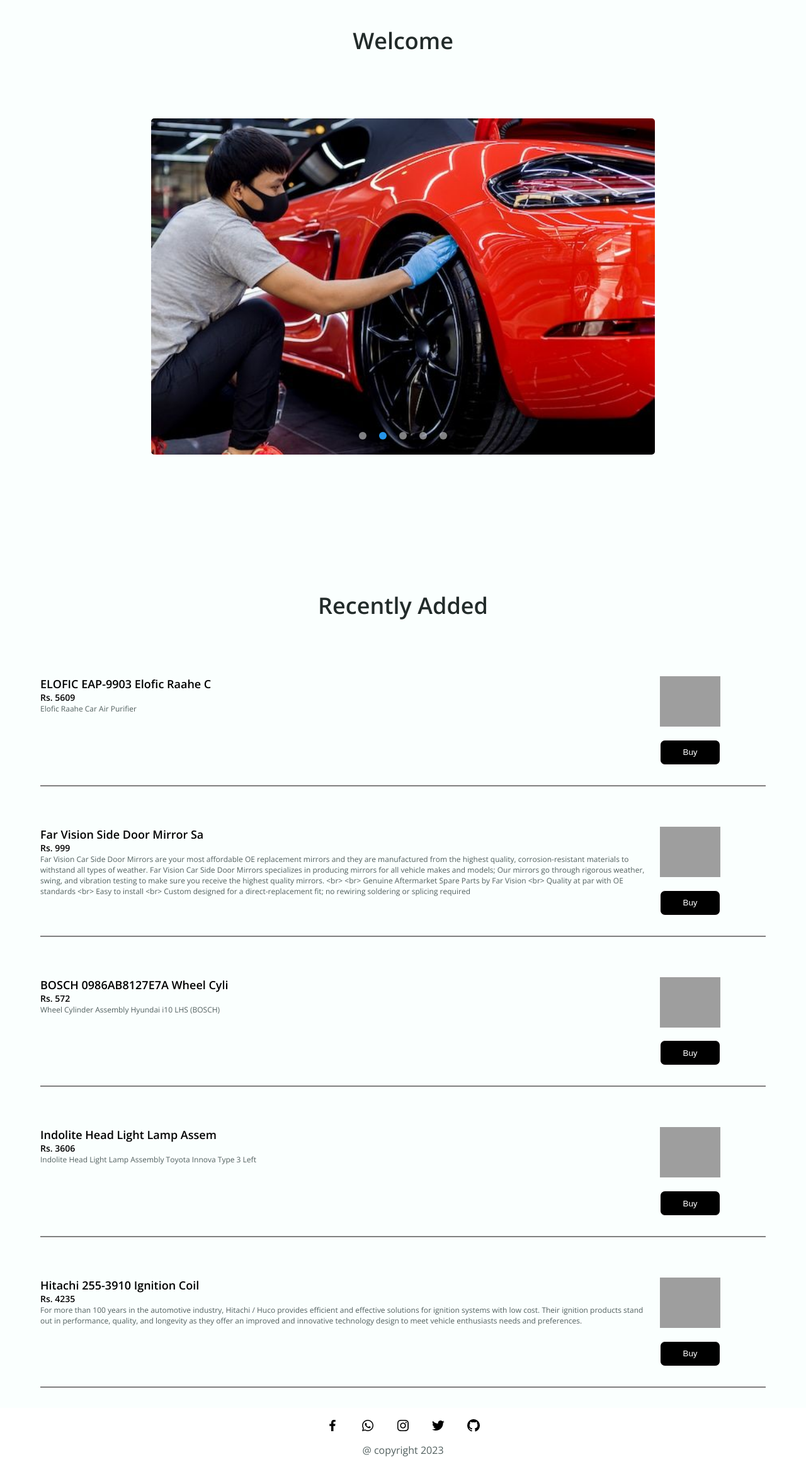
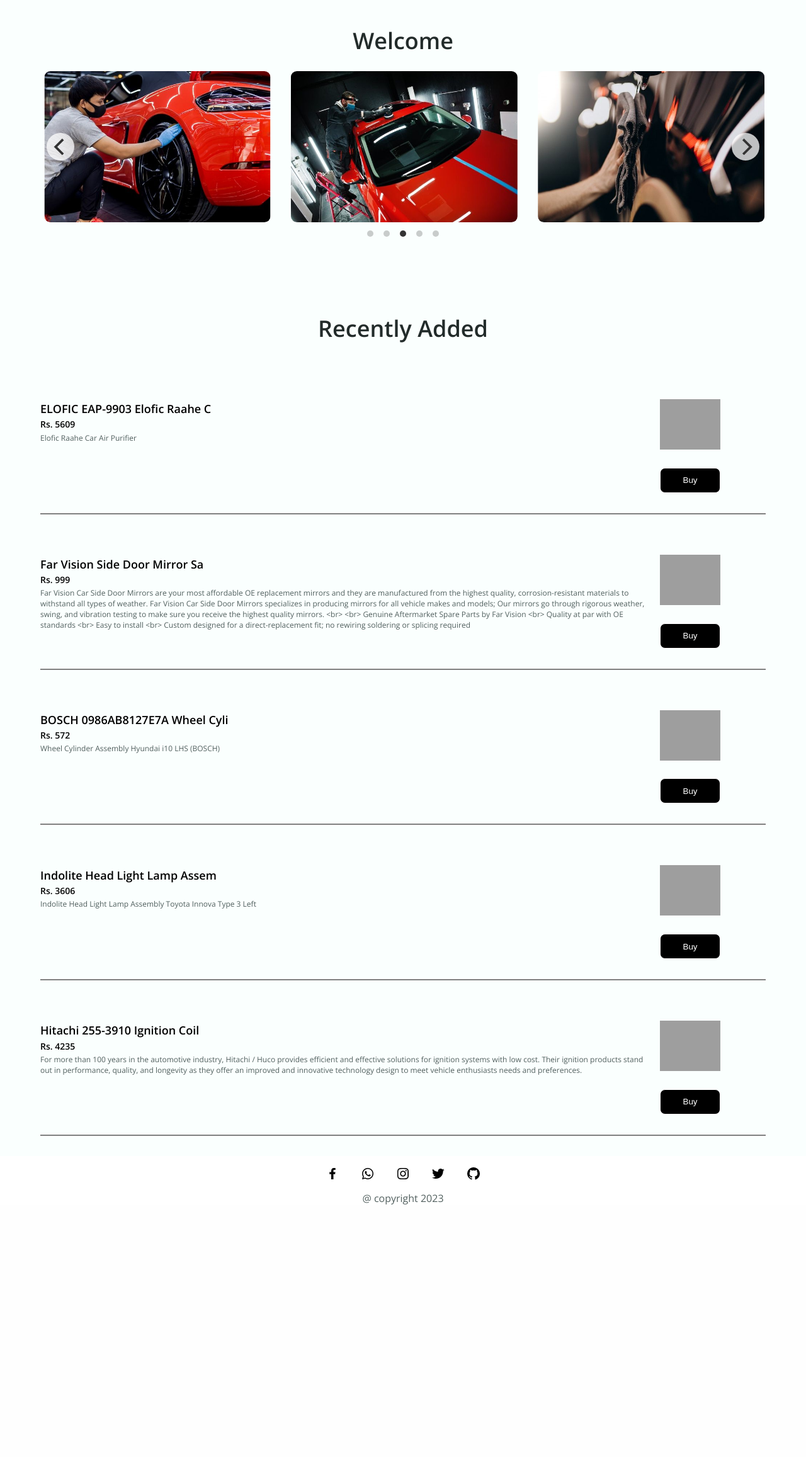
Before and after one commit to infinitus04/eMechanic, a Django app: page / in a window 1280 px wide. Shown: the part 72-2386 px from the top of the page at 63% size. After the commit the page ends 1985 px from the top, so only its background shows below. Run offline with Django 4.2, Linux system fonts and the light colour scheme; data comes from the database, SQL or seed files in the repository; grey boxes are pictures that could not be loaded.

Commit message:
p__home section -> flickity add and some basic change in service block

```diff
--- a/static/assets/css/styles.css
+++ b/static/assets/css/styles.css
@@ -364,9 +364,14 @@
 }
 
 
+.carousel-cell{
+  /* height: fit-content; */
+  height: 15rem;
+}
+
 .scroll__img {
-  height: 8rem;
-  width: 15rem;
+  height: 15rem;
+  width: auto;
   /* margin: 1rem; */
   margin: 0 1rem 0 1rem;
   border-radius: 0.6rem;
@@ -376,7 +381,6 @@
 
 
 }
-
 
 
 .scroll__img:hover {
@@ -437,7 +441,7 @@
   height: 2.5rem;
   width: 6rem;
   margin: auto;
-  margin-top: 0.3rem;
+  margin-top: 0.8rem;
 }
 
 .button__buy:hover {
@@ -458,6 +462,7 @@
 .font_black {
 
   color: black;
+  margin: 0.2rem auto;
 
 }
 
@@ -534,6 +539,12 @@
   align-items: center;
   justify-self: center;
 
+}
+
+.service__span{
+
+  margin: 0.5rem;
+  padding: 0.2rem;
 }
 
 /* ============== shoping with serch bar css====================== */
--- a/templates/index.html
+++ b/templates/index.html
@@ -11,6 +11,7 @@
 
     <!--=============== CSS ===============-->
     <link rel="stylesheet" href={% static 'assets/css/styles.css' %}>
+    <link rel="stylesheet" href="https://unpkg.com/flickity@2/dist/flickity.min.css">
 
     <title>Wash Your Car at your doorstep.</title>
 </head>
@@ -28,39 +29,16 @@
             <h2 class="section__title">Welcome </h2>
 
 
-            <!-- image slider starts here -->
+            <!-- image slider starts here  ( Flickity)-->
 
-            <div class="slider-container">
-             <div class="img-slider">
-      <div class="slide active">
-        <img src={% static 'assets/freeImg/1.jpeg' %} alt="">
-      </div>
-      <div class="slide">
-        <img src={% static 'assets/freeImg/2.jpeg' %} alt="">
+            <div class="carousel" data-flickity= '{ "wrapAround": true , "autoPlay": true }'>
+              <div class="carousel-cell"><img src={% static 'assets/freeImg/1.jpeg' %} class="scroll__img"  alt=""></div>
+              <div class="carousel-cell"><img src={% static 'assets/freeImg/2.jpeg' %} class="scroll__img"  alt=""></div>
+              <div class="carousel-cell"><img src={% static 'assets/freeImg/3.jpeg' %} class="scroll__img"  alt=""></div>
+              <div class="carousel-cell"><img src={% static 'assets/freeImg/4.jpeg' %} class="scroll__img"  alt=""></div>
+              <div class="carousel-cell"><img src={% static 'assets/freeImg/5.jpeg' %} class="scroll__img"  alt=""></div>
 
-      </div>
-      <div class="slide">
-        <img src={% static 'assets/freeImg/3.jpeg' %} alt="">
-
-      </div>
-      <div class="slide">
-        <img src={% static 'assets/freeImg/4.jpeg' %} alt="">
-
-      </div>
-      <div class="slide">
-        <img src={% static 'assets/freeImg/5.jpeg' %} alt="">
-
-      </div>
-      <div class="navigation">
-        <div class="btn active"></div>
-        <div class="btn"></div>
-        <div class="btn"></div>
-        <div class="btn"></div>
-        <div class="btn"></div>
-      </div>
-    </div>
-</div>
-
+            </div>
             <!-- image slider ends here -->
 
 
@@ -105,6 +83,7 @@
 
     <!--=============== MAIN JS ===============-->
     <script src={% static 'assets/js/main.js' %}></script>
+    <script src="https://unpkg.com/flickity@2/dist/flickity.pkgd.min.js"></script>
 
 
 
--- a/templates/indexService.html
+++ b/templates/indexService.html
@@ -32,7 +32,7 @@
                     <img class="service__img" src="{{data.service.img}}" alt="">
                     <h2 class="font_black">{{data.service.name}}</h2>
                     <h3 class="font_black">from Rs. {{data.service.minPrice}} to Rs. {{data.service.maxPrice}}</h3>
-                    <span>{{data.service.dis | safe}}</span>
+                    <span class="service__span">{{data.service.dis | safe}}</span>
                     <a href="{{data.link}}" target="_blank"> <button type="button" class="button__buy">Whatspp</button></a>
                 </div>
                 {% endfor %}
```
Also changed, not shown: static/assets/js/main.js (+24 -49 lines).
